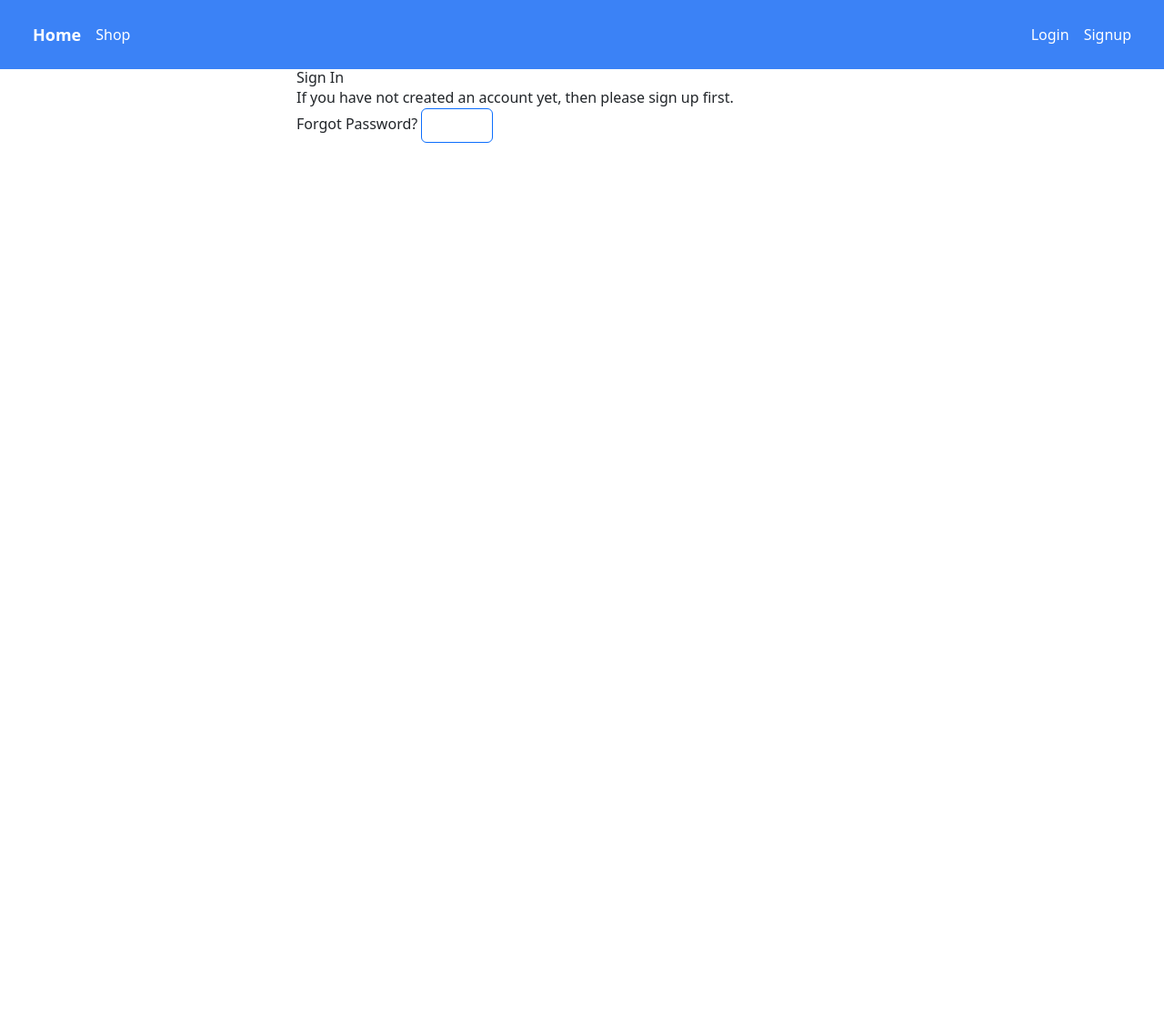
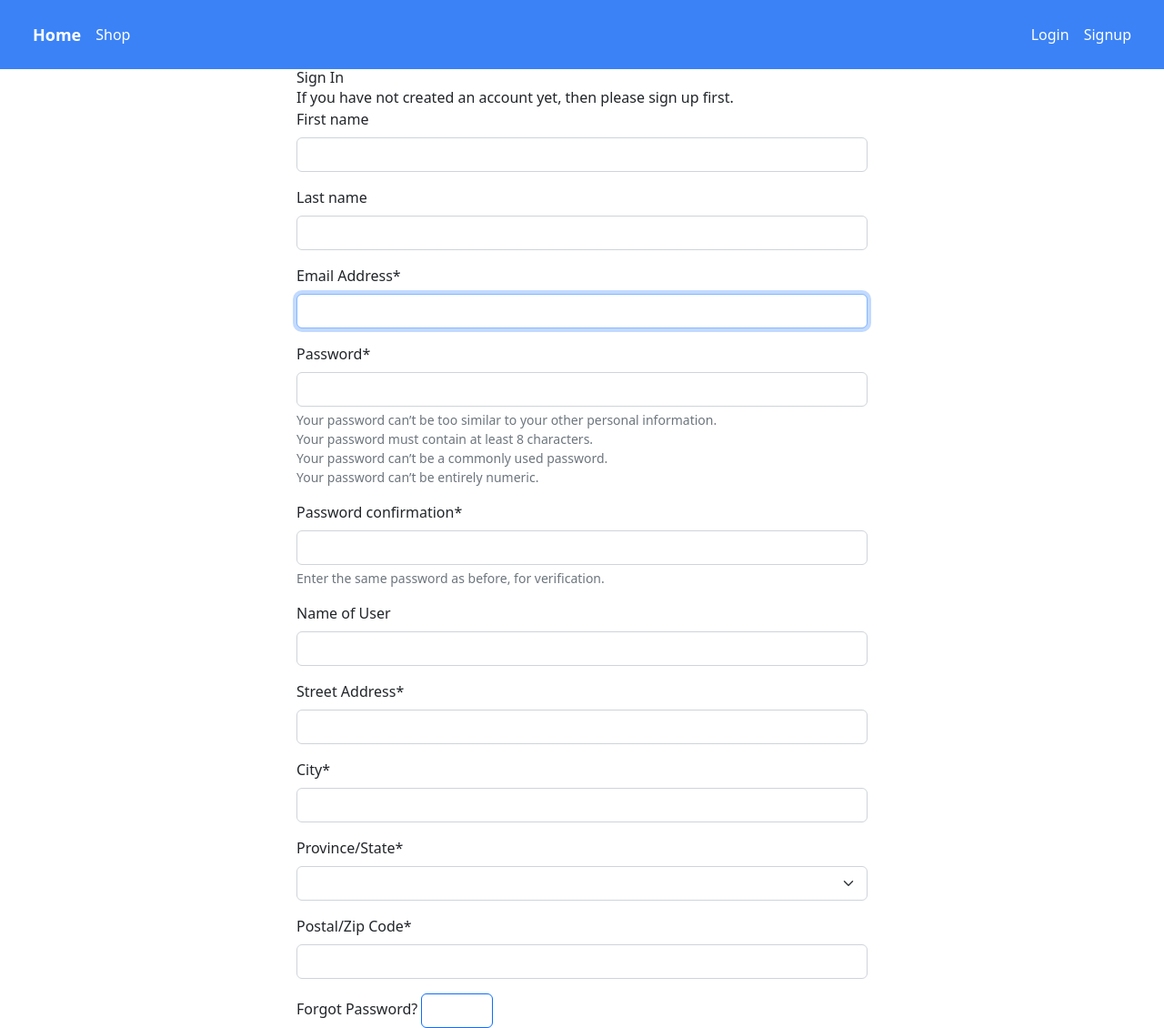
Before and after one commit to yashinshekh/timothybrush_django, a Django app: template timothybrush_django/templates/account/login.html in a window 1280 px wide. Shown: the whole page at 91% size. Before the commit the page ends 157 px from the top, so only its background shows below. Run offline with Django 4.2, Linux system fonts and the light colour scheme; tables that the repository leaves empty hold one stand-in row (values such as "Sample post"); the template is opened without the code that fills it: values that come from a table or form of the project are taken from there, most other values are stand-ins (such as "Sample title", 1, 10 or a date in 2020); parts of the project's set-up code (start-up, migrations or seed data) failed here and were passed over; some libraries are stand-ins or nearby versions.

Commit message:
added user signup form

```diff
--- a/config/settings/base.py
+++ b/config/settings/base.py
@@ -101,7 +101,7 @@ MIGRATION_MODULES = {"sites": "timothybrush_django.contrib.sites.migrations"}
 # https://docs.djangoproject.com/en/dev/ref/settings/#authentication-backends
 AUTHENTICATION_BACKENDS = [
     "django.contrib.auth.backends.ModelBackend",
-    "allauth.account.auth_backends.AuthenticationBackend",
+    # "allauth.account.auth_backends.AuthenticationBackend",
 ]
 # https://docs.djangoproject.com/en/dev/ref/settings/#auth-user-model
 AUTH_USER_MODEL = "users.User"
--- a/config/urls.py
+++ b/config/urls.py
@@ -7,13 +7,14 @@ from django.views.generic import TemplateView
 
 urlpatterns = [
     path("",include("timothybrush_django.shop.urls")),
+    path("",include("timothybrush_django.users.urls")),
     path("", TemplateView.as_view(template_name="pages/home.html"), name="home"),
     path("about/", TemplateView.as_view(template_name="pages/about.html"), name="about"),
     # Django Admin, use {% url 'admin:index' %}
     path(settings.ADMIN_URL, admin.site.urls),
     # User management
-    path("users/", include("timothybrush_django.users.urls", namespace="users")),
-    path("accounts/", include("allauth.urls")),
+    # path("users/", include("timothybrush_django.users.urls", namespace="users")),
+    # path("accounts/", include("allauth.urls")),
     # Your stuff: custom urls includes go here
 ] + static(settings.MEDIA_URL, document_root=settings.MEDIA_ROOT)
 
--- a/timothybrush_django/static/css/output.css
+++ b/timothybrush_django/static/css/output.css
@@ -781,6 +781,11 @@ video {
   color: rgb(75 85 99 / var(--tw-text-opacity));
 }
 
+.text-red-500 {
+  --tw-text-opacity: 1;
+  color: rgb(239 68 68 / var(--tw-text-opacity));
+}
+
 .underline {
   text-decoration-line: underline;
 }
--- a/timothybrush_django/templates/header.html
+++ b/timothybrush_django/templates/header.html
@@ -18,7 +18,7 @@
         <a href="#" class="text-white md:hidden">Shop</a>
         <!-- Login and Signup Sections -->
         <a href="#" class="text-white">Login</a>
-        <a href="accounts/signup" class="text-white">Signup</a>
+        <a href="{% url 'signup' %}" class="text-white">Signup</a>
       </div>
     </nav>
   </div>
--- a/timothybrush_django/users/forms.py
+++ b/timothybrush_django/users/forms.py
@@ -1,55 +1,21 @@
-from allauth.account.forms import SignupForm
-from allauth.socialaccount.forms import SignupForm as SocialSignupForm
-from django.contrib.auth import forms as admin_forms
-from django.contrib.auth import get_user_model
-from django.forms import EmailField
-from django.utils.translation import gettext_lazy as _
-
+# forms.py
+from django import forms
+from django.contrib.auth.forms import UserCreationForm
 from .models import User
 
-# class UserAdminChangeForm(admin_forms.UserChangeForm):
-#     class Meta(admin_forms.UserChangeForm.Meta):
-#         model = User
-#         field_classes = {"email": EmailField}
-#
-#
-# class UserAdminCreationForm(admin_forms.UserCreationForm):
-#     """
-#     Form for User Creation in the Admin Area.
-#     To change user signup, see UserSignupForm and UserSocialSignupForm.
-#     """
-#
-#     class Meta(admin_forms.UserCreationForm.Meta):
-#         model = User
-#         fields = ("email",)
-#         field_classes = {"email": EmailField}
-#         error_messages = {
-#             "email": {"unique": _("This email has already been taken.")},
-#         }
-
-
-class UserSignupForm(SignupForm):
+class SignupForm(UserCreationForm):
     class Meta:
         model = User
-        fields = ['first_name', 'last_name', 'email', 'street_address', 'city', 'province_state', 'postal_code']
+        fields = ['first_name','last_name','email', 'password1', 'password2', 'name', 'street_address', 'city', 'province_state', 'postal_code']
 
     def __init__(self, *args, **kwargs):
         super().__init__(*args, **kwargs)
         # Customize form labels or attributes if needed
-        # self.fields['province_state'].widget.attrs.update({'class': 'form-select'})
+        self.fields['email'].label = 'Email Address'
+        self.fields['province_state'].widget.attrs.update({'class': 'form-select'})  # Example: Add a CSS class to the widget
 
-    def save(self, commit=True):
-        user = super().save(commit=False)
-        user.username = user.email  # Set the username to be the same as the email
-        if commit:
-            user.save()
-        return user
-
-
-
-class UserSocialSignupForm(SocialSignupForm):
-    """
-    Renders the form when user has signed up using social accounts.
-    Default fields will be added automatically.
-    See UserSignupForm otherwise.
-    """
+    def clean_email(self):
+        email = self.cleaned_data.get('email')
+        if email and User.objects.filter(email=email).exists():
+            raise forms.ValidationError('This email address is already in use. Please use a different one.')
+        return email
--- a/timothybrush_django/users/models.py
+++ b/timothybrush_django/users/models.py
@@ -8,34 +8,17 @@ from timothybrush_django.users.managers import UserManager
 
 
 class User(AbstractUser):
-    PROVINCE_CHOICES = [
-        ('AB', 'Alberta'),
-        ('BC', 'British Columbia'),
-        ('MB', 'Manitoba'),
-        ('NB', 'New Brunswick'),
-        ('NL', 'Newfoundland and Labrador'),
-        ('NS', 'Nova Scotia'),
-        ('ON', 'Ontario'),
-        ('PE', 'Prince Edward Island'),
-        ('QC', 'Quebec'),
-        ('SK', 'Saskatchewan'),
-    ]
+    email = models.EmailField(_("email address"), unique=True)
+    name = models.CharField(_("Name of User"), blank=True, max_length=255)
+    street_address = models.CharField(_("Street Address"), max_length=255,default='')
+    city = models.CharField(_("City"), max_length=100,default='')
+    province_state = models.CharField(_("Province/State"), max_length=2,default='')
+    postal_code = models.CharField(_("Postal/Zip Code"), max_length=20,default='')
 
+    USERNAME_FIELD = "email"
+    REQUIRED_FIELDS = []
 
-    first_name = models.CharField(max_length=30,default='')
-    last_name = models.CharField(max_length=30,default='')
-    email = models.EmailField(unique=True)
-    street_address = models.CharField(max_length=255,default='')
-    city = models.CharField(max_length=100,blank=True,null=True)
-    province_state = models.CharField(max_length=2, choices=PROVINCE_CHOICES, blank=True, null=True)
-    postal_code = models.CharField(max_length=20,default='')
+    objects = UserManager()
 
-    username = models.CharField(max_length=150, unique=True, blank=True, null=True)
-
-    def save(self, *args, **kwargs):
-        if not self.username:
-            self.username = f"{self.first_name.lower()}{self.last_name.lower()}"
-        super().save(*args, **kwargs)
-
-    def __str__(self):
-        return self.username
+    def get_absolute_url(self) -> str:
+        return reverse("users:detail", kwargs={"pk": self.id})
--- a/timothybrush_django/users/urls.py
+++ b/timothybrush_django/users/urls.py
@@ -1,7 +1,7 @@
 from django.urls import path
 from .views import signup_view
 
-app_name = "users"
+# app_name = "users"
 
 urlpatterns = [
     path('signup/',view=signup_view,name='signup')
--- a/timothybrush_django/users/views.py
+++ b/timothybrush_django/users/views.py
@@ -15,10 +15,11 @@ from .forms import SignupForm
 def signup_view(request):
     if request.method == 'POST':
         form = SignupForm(request.POST)
+
         if form.is_valid():
             user = form.save()
             login(request, user)  # Log in the user after signup
-            return redirect('home')  # Redirect to the home page or any desired page after successful signup
+            return redirect('home')
     else:
         form = SignupForm()
 
```
Also changed, not shown: timothybrush_django/templates/account/signup.html (+22 -2 lines), timothybrush_django/users/migrations/0001_initial.py, timothybrush_django/users/migrations/0002_alter_user_managers_remove_user_name_user_city_and_more.py (deleted), timothybrush_django/users/migrations/0002_user_city_user_first_name_user_last_name_and_more.py (added), timothybrush_django/users/migrations/0003_alter_user_email.py (deleted).
